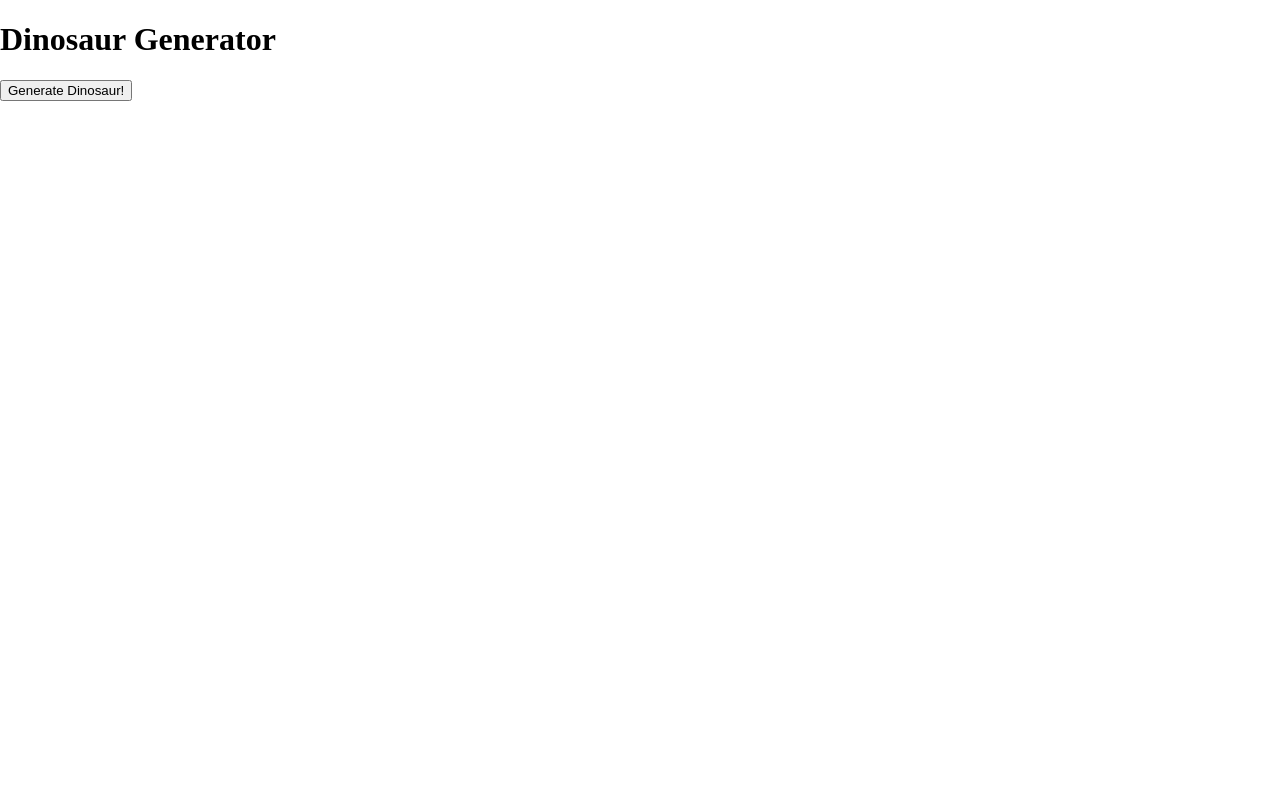
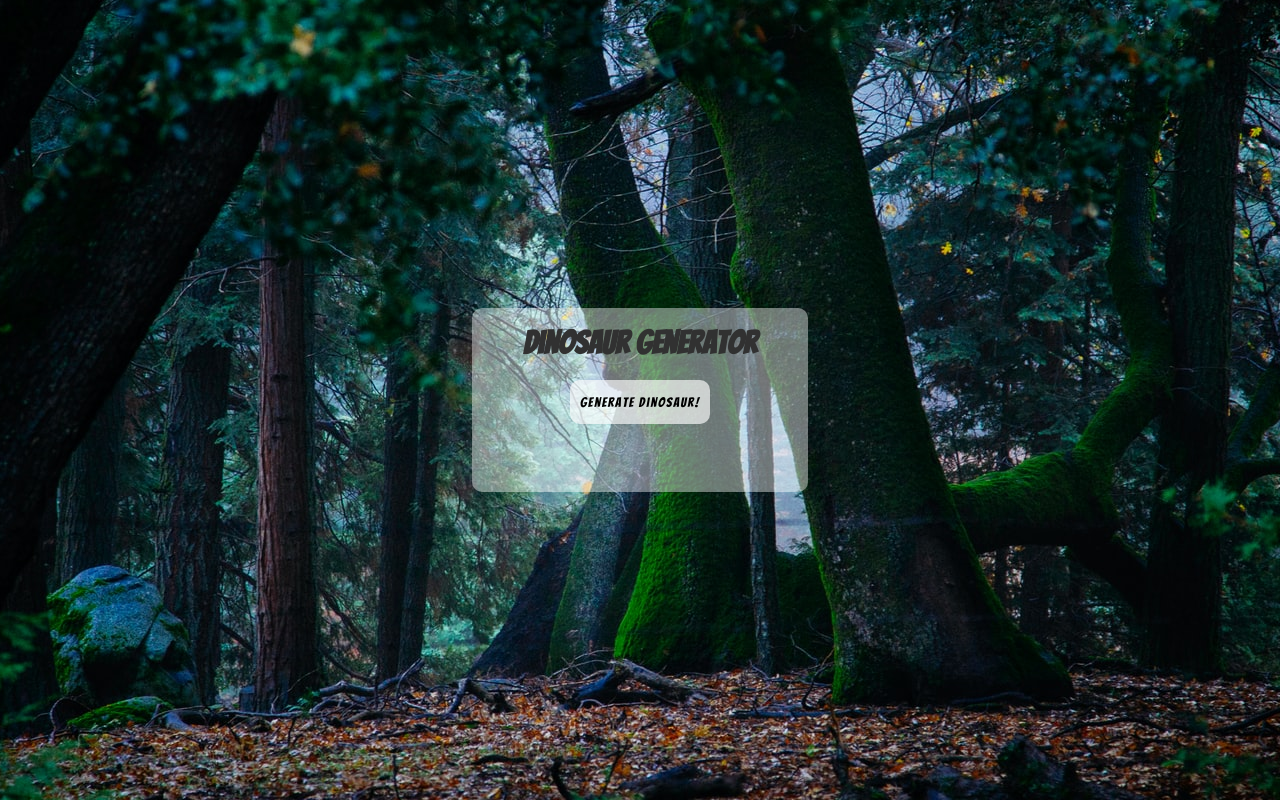
Before and after one commit to kannder83/node-dinosaur-generator, a website: page public/index.html in a window 1280 px wide. Drawn offline with Linux system fonts and the light colour scheme.

Commit message:
Se corrigen los estilos. Y se corrige código.

```diff
--- a/index.js
+++ b/index.js
@@ -31,7 +31,7 @@ app.get("/dinoname", async (request, response) => {
 
   const dinoNameResponse = await fetchApi.json();
   console.log(dinoNameResponse);
-  response.json(dinoNameResponse);
+  return response.json(dinoNameResponse);
 });
 
 app.get("/dinoimage", async (request, response) => {
@@ -49,5 +49,5 @@ app.get("/dinoimage", async (request, response) => {
 
   const dinoImageResponse = await fetchApi.json();
   //console.log(dinoImageResponse);
-  response.json(dinoImageResponse);
+  return response.json(dinoImageResponse);
 });
--- a/public/index.html
+++ b/public/index.html
@@ -4,14 +4,24 @@
     <meta charset="UTF-8" />
     <meta http-equiv="X-UA-Compatible" content="IE=edge" />
     <meta name="viewport" content="width=device-width, initial-scale=1.0" />
+    <link rel="preconnect" href="https://fonts.googleapis.com" />
+    <link rel="preconnect" href="https://fonts.gstatic.com" crossorigin />
+    <link
+      href="https://fonts.googleapis.com/css2?family=Bangers&display=swap"
+      rel="stylesheet"
+    />
     <link rel="stylesheet" href="./style.css" />
     <title>Dinosaur Generator</title>
   </head>
   <body>
-    <h1>Dinosaur Generator</h1>
-    <button id="btnLoad">Generate Dinosaur!</button>
-    <div id="dinoName"></div>
-    <div id="img"></div>
+    <div class="container">
+      <article class="container-generator">
+        <h1>Dinosaur Generator</h1>
+        <button id="btnLoad">Generate Dinosaur!</button>
+        <div id="dinoName"></div>
+        <div id="img-content"></div>
+      </article>
+    </div>
     <script src="./script.js"></script>
   </body>
 </html>
--- a/public/script.js
+++ b/public/script.js
@@ -23,7 +23,7 @@ const getDinoImage = async () => {
   img.id = "dinoImage";
   img.src = dinoImageUrl;
   img.alt = dinoAlt;
-  document.querySelector("body").appendChild(img);
+  document.querySelector("#img-content").appendChild(img);
   console.log(dinoImageUrl);
 };
 
--- a/public/style.css
+++ b/public/style.css
@@ -1,15 +1,83 @@
-html {
-  font-size: 100%;
+* {
+  padding: 0;
+  margin: 0;
   box-sizing: border-box;
 }
 
-*,
-*::before,
-*::after {
-  box-sizing: inherit;
+html {
+  font-size: 100%;
+  font-family: "Bangers", cursive;
 }
 
-body {
-  padding: 0;
-  margin: 0;
+.container {
+  width: 100%;
+  height: 100vh;
+  background-image: url("./img/donald-giannatti-7ne3hNnojvU-unsplash.jpeg");
+  background-repeat: no-repeat;
+  background-position: center;
+  display: flex;
+  flex-direction: column;
+  justify-content: center;
+  align-items: center;
 }
+
+.container-generator {
+  max-width: 95%;
+  padding: 18px;
+  display: flex;
+  flex-direction: column;
+  justify-content: center;
+  align-items: center;
+  background: rgba(255, 255, 255, 0.42);
+  border-radius: 10px;
+}
+
+.container h1 {
+  color: rgb(49, 49, 49);
+  margin-bottom: 20px;
+  font-size: 32px;
+}
+
+#img-content {
+  width: 90%;
+  display: flex;
+  justify-content: center;
+  align-items: center;
+}
+
+#img-content img {
+  width: 100%;
+  border-radius: 15px;
+}
+
+#btnLoad {
+  padding: 15px 10px;
+  border-radius: 10px;
+  border-style: none;
+  background: rgba(255, 255, 255, 0.65);
+  font-family: "Bangers", cursive;
+  letter-spacing: 1.5px;
+}
+
+#btnLoad:hover {
+  background: rgba(255, 255, 255, 0.9);
+  cursor: pointer;
+  transition: background-color 250ms ease-in-out;
+}
+
+#dinoName {
+  width: 300px;
+  height: 50px;
+  display: flex;
+  justify-content: center;
+  align-items: center;
+  color: rgb(49, 49, 49);
+  font-weight: bold;
+  letter-spacing: 1.5px;
+}
+
+@media (max-width: 500px) {
+  .container-generator {
+    max-width: 320px;
+  }
+}
```
Also changed, not shown: public/img/donald-giannatti-7ne3hNnojvU-unsplash.jpeg (added).
